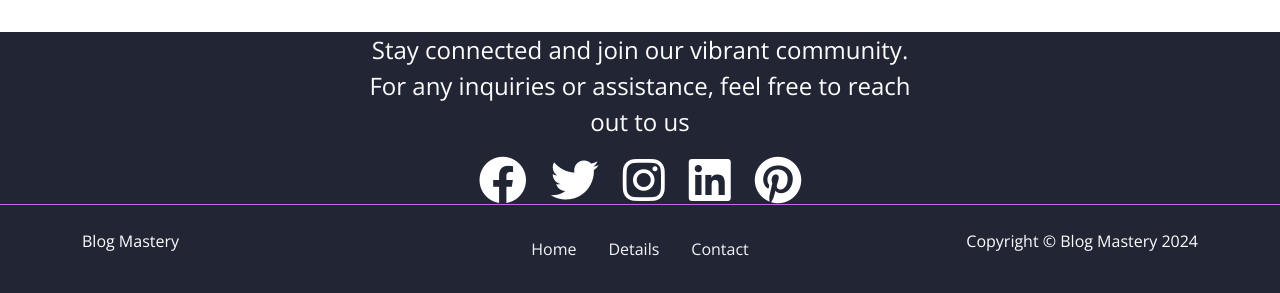
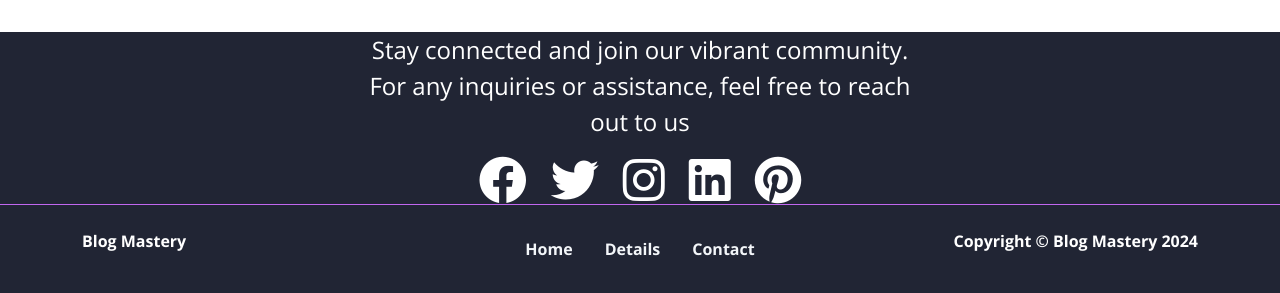
Before and after one commit to codeStackr007/ebook-website, a website: page contact.html in a window 1280 px wide. Shown: the part 932-1225 px from the top of the page. Drawn offline with nearby package versions, Linux system fonts and the light colour scheme; files that its build step writes are made by us from their sources.

Commit message:
Update contact.html

```diff
--- a/contact.html
+++ b/contact.html
@@ -171,28 +171,28 @@
     </section>
 
 
-    <!-- Footer -->
+        <!-- Footer -->
     <footer class="border-top border-primary bg-dark text-white py-4">
       <div class="container">
         <div class="row">
           <div class="col-md-4 d-none d-md-block">
-            <p class="mb-0">Blog Mastery</p>
+            <p class="mb-0 fw-bold">Blog Mastery</p>
           </div>
           <div class="col-12 col-md-4">
             <ul class="nav justify-content-center">
               <li class="nav-item">
-                <a href="index.html" class="nav-link link-light">Home</a>
+                <a href="index.html" class="nav-link link-light fw-bold">Home</a>
               </li>
               <li class="nav-item">
-                <a href="#details" class="nav-link link-light">Details</a>
+                <a href="#details" class="nav-link link-light fw-bold">Details</a>
               </li>
               <li class="nav-item">
-                <a href="contact.html" class="nav-link link-light">Contact</a>
+                <a href="contact.html" class="nav-link link-light fw-bold">Contact</a>
               </li>
             </ul>
           </div>
           <div class="col-md-4 d-none d-md-block">
-            <p class="text-end mb-0">
+            <p class="text-end mb-0 fw-bold">
               Copyright &copy; Blog Mastery 2024
             </p>
           </div>
```
